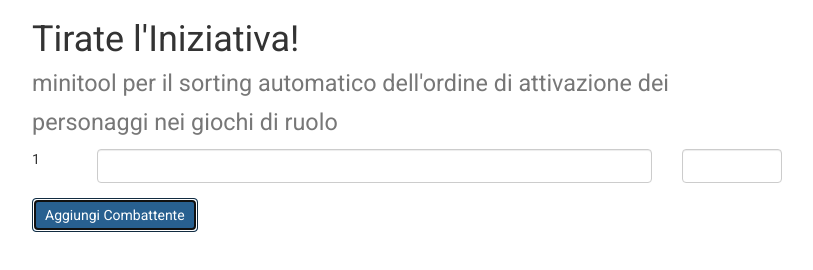
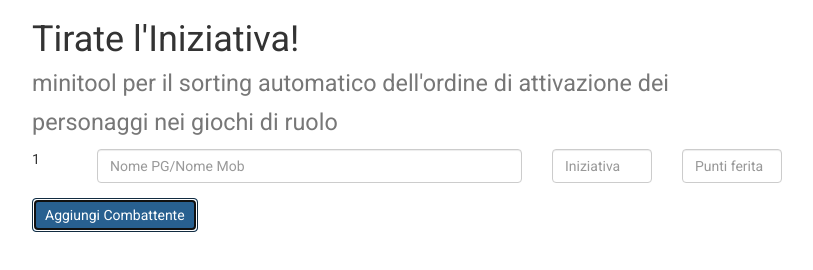
Before and after one commit to IronRunes/iniziativa, a website: page index.htm in a window 1280 px wide. Both pictures are taken after a click on the button "Aggiungi Combattente". Shown: the whole page, without its empty margins (233-1046 px from the left). Drawn offline with nearby package versions, Linux system fonts and the light colour scheme; files that its build step writes are made by us from their sources.

Commit message:
Added HP tracking

```diff
--- a/index.htm
+++ b/index.htm
@@ -44,15 +44,22 @@
 
     <div class="row initiative-entry clone-source hidden" data-sorter="">
       <div class="col-md-1 col-sm-1 col-xs-1 ordinal"></div>
-      <div class="col-md-9 col-sm-9 col-xs-8">
+
+      <div class="col-md-7 col-sm-7 col-xs-6">
         <div class="form-group">
-          <input name="" id="" value="" class="form-control" placeholder="">
+          <input name="" id="" value="" class="form-control" placeholder="Nome PG/Nome Mob">
         </div>
       </div>
 
       <div class="col-md-2 col-sm-2 col-xs-3">
         <div class="form-group">
-          <input name="" id="" value="" class="form-control initiative" placeholder="">
+          <input name="" id="" value="" class="form-control initiative" placeholder="Iniziativa">
+        </div>
+      </div>
+
+      <div class="col-md-2 col-sm-2 col-xs-3">
+        <div class="form-group">
+          <input name="" id="" value="" class="form-control" placeholder="Punti ferita">
         </div>
       </div>
     </div>
```
